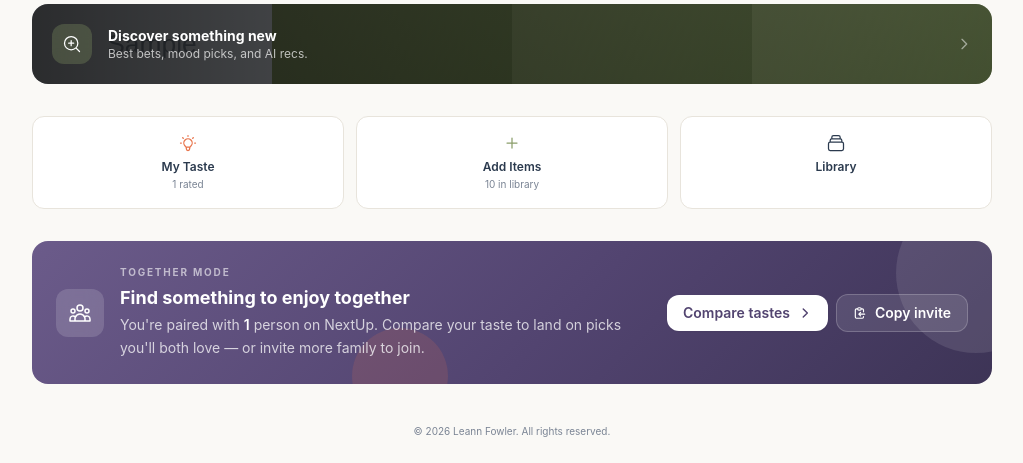
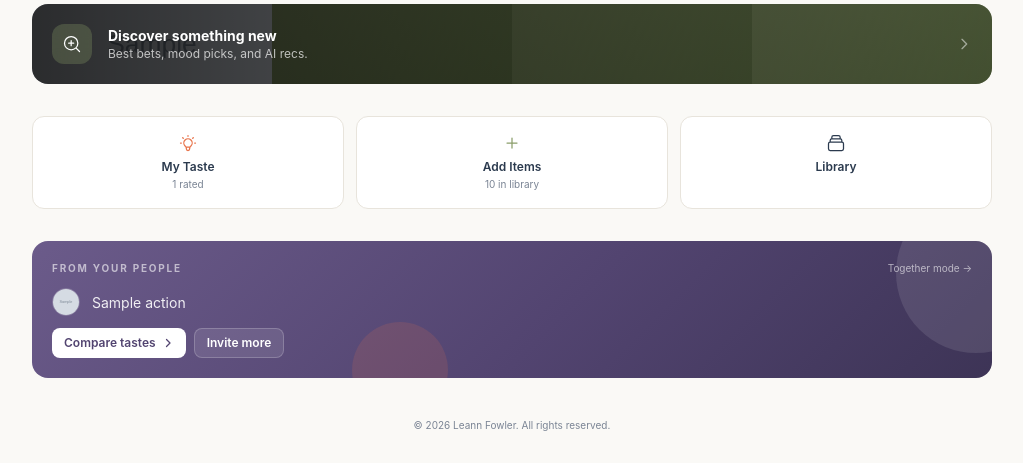
Before and after one commit to klfowler-prog/Rec-app, a FastAPI app: template app/templates/index.html in a window 1280 px wide. Shown: the part 1134-1597 px from the top of the page, without its empty margins (248-1271 px from the left). After the commit the page ends 1565 px from the top, so only its background shows below. Run offline with FastAPI, Linux system fonts and the light colour scheme; the template is opened without the code that fills it: most values are stand-ins (such as "Sample title", 1, 10 or a date in 2020); grey boxes marked "Sample" are stand-in pictures; some libraries are stand-ins or nearby versions.

Commit message:
Together section shows partner activity with taste overlap
Replaces the generic Together Mode pitch with a social feed showing
what partners are rating, queuing, and watching — prioritizing items
where the user and partner have something in common (both queued it,
both rated it, it's in the user's queue). Shows up to 3 highlights
with a "match" badge on overlapping items. Falls back to the invite
CTA when there are no partners or no activity.

Co-Authored-By: Claude Opus 4.6 (1M context) <noreply@anthropic.com>

```diff
--- a/app/templates/index.html
+++ b/app/templates/index.html
@@ -400,33 +400,67 @@
          pre-written sign-up message on the clipboard so the user
          can paste it into any chat/email.
          ============================================================ -->
-    <div class="relative overflow-hidden rounded-2xl min-h-[8rem] transition-all hover:shadow-xl group" style="background: linear-gradient(135deg, #6B5B8A 0%, #524470 55%, #3D3456 100%);">
+    <div class="relative overflow-hidden rounded-2xl transition-all hover:shadow-xl" style="background: linear-gradient(135deg, #6B5B8A 0%, #524470 55%, #3D3456 100%);">
         <div class="absolute top-0 right-0 w-40 h-40 bg-white/10 rounded-full -translate-y-12 translate-x-16 pointer-events-none"></div>
         <div class="absolute bottom-0 left-1/3 w-24 h-24 bg-coral/15 rounded-full translate-y-10 pointer-events-none"></div>
-        <div class="relative z-10 p-5 md:p-6 flex flex-col md:flex-row md:items-center gap-4">
-            <div class="w-12 h-12 rounded-xl bg-white/15 backdrop-blur flex items-center justify-center flex-shrink-0">
-                <svg class="w-6 h-6 text-white" fill="none" stroke="currentColor" viewBox="0 0 24 24"><path stroke-linecap="round" stroke-linejoin="round" stroke-width="1.5" d="M17 20h5v-2a3 3 0 00-5.356-1.857M17 20H7m10 0v-2c0-.656-.126-1.283-.356-1.857M7 20H2v-2a3 3 0 015.356-1.857M7 20v-2c0-.656.126-1.283.356-1.857m0 0a5.002 5.002 0 019.288 0M15 7a3 3 0 11-6 0 3 3 0 016 0zm6 3a2 2 0 11-4 0 2 2 0 014 0zM7 10a2 2 0 11-4 0 2 2 0 014 0z"/></svg>
+        <div class="relative z-10 p-5">
+            {% if together_highlights %}
+            <!-- Social feed from partners -->
+            <div class="flex items-center justify-between mb-3">
+                <p class="text-[10px] text-white/60 uppercase tracking-[0.18em] font-bold">From your people</p>
+                <a href="/together" class="text-[10px] text-white/60 hover:text-white transition-base">Together mode &rarr;</a>
             </div>
-            <div class="flex-1 min-w-0 text-white">
-                <p class="text-[10px] text-white/60 uppercase tracking-[0.18em] font-bold mb-1">Together mode</p>
-                {% if together_partner_count == 0 %}
-                <p class="text-base md:text-lg font-bold">Invite your people to unlock Together mode</p>
-                <p class="text-sm text-white/75 leading-relaxed mt-0.5">Together finds movies, shows, and books everyone will love — but it needs your friends and family on NextUp first. Share the link and I'll add them for access.</p>
-                {% else %}
-                <p class="text-base md:text-lg font-bold">Find something to enjoy together</p>
-                <p class="text-sm text-white/75 leading-relaxed mt-0.5">You're paired with <span class="font-semibold text-white">{{ together_partner_count }}</span> {% if together_partner_count == 1 %}person{% else %}people{% endif %} on NextUp. Compare your taste to land on picks you'll both love — or invite more family to join.</p>
-                {% endif %}
+            <div class="space-y-2.5 mb-3">
+                {% for h in together_highlights %}
+                <div class="flex items-center gap-3">
+                    {% if h.partner_picture %}
+                    <img src="{{ h.partner_picture }}" alt="" class="w-7 h-7 rounded-full flex-shrink-0 border border-white/20">
+                    {% else %}
+                    <div class="w-7 h-7 rounded-full bg-white/15 flex items-center justify-center flex-shrink-0 text-white text-xs font-bold">{{ h.partner_name[0] }}</div>
+                    {% endif %}
+                    <p class="text-sm text-white/90 leading-snug flex-1">{{ h.action }}{% if h.has_overlap %} <span class="text-coral text-[10px] font-bold align-middle">match</span>{% endif %}</p>
+                </div>
+                {% endfor %}
             </div>
-            <div class="flex flex-col sm:flex-row md:flex-col lg:flex-row items-stretch md:items-center gap-2 flex-shrink-0">
-                <a href="/together" class="flex items-center justify-center gap-2 px-4 py-2 bg-white text-[#524470] rounded-xl text-sm font-semibold hover:bg-cream hover:scale-[1.03] active:scale-95 transition-base shadow-sm whitespace-nowrap">
-                    {% if together_partner_count == 0 %}Open Together{% else %}Compare tastes{% endif %}
-                    <svg class="w-3.5 h-3.5" fill="none" stroke="currentColor" viewBox="0 0 24 24"><path stroke-linecap="round" stroke-linejoin="round" stroke-width="2.5" d="M9 5l7 7-7 7"/></svg>
+            <div class="flex gap-2">
+                <a href="/together" class="flex items-center justify-center gap-1.5 px-3 py-1.5 bg-white text-[#524470] rounded-lg text-xs font-semibold hover:bg-cream transition-base">
+                    Compare tastes
+                    <svg class="w-3 h-3" fill="none" stroke="currentColor" viewBox="0 0 24 24"><path stroke-linecap="round" stroke-linejoin="round" stroke-width="2.5" d="M9 5l7 7-7 7"/></svg>
                 </a>
-                <button type="button" onclick="copyTogetherInvite(this)" class="flex items-center justify-center gap-2 px-4 py-2 bg-white/10 hover:bg-white/20 text-white rounded-xl text-sm font-semibold transition-base whitespace-nowrap border border-white/20">
-                    <svg class="w-3.5 h-3.5" fill="none" stroke="currentColor" viewBox="0 0 24 24"><path stroke-linecap="round" stroke-linejoin="round" stroke-width="2" d="M8 5H6a2 2 0 00-2 2v12a2 2 0 002 2h10a2 2 0 002-2v-1M8 5a2 2 0 002 2h2a2 2 0 002-2M8 5a2 2 0 012-2h2a2 2 0 012 2m0 0h2a2 2 0 012 2v3m2 4H10m0 0l3-3m-3 3l3 3"/></svg>
+                <button type="button" onclick="copyTogetherInvite(this)" class="flex items-center justify-center gap-1.5 px-3 py-1.5 bg-white/10 hover:bg-white/20 text-white rounded-lg text-xs font-semibold transition-base border border-white/20">
+                    <span data-copy-label>Invite more</span>
+                </button>
+            </div>
+            {% elif together_partner_count == 0 %}
+            <!-- No partners yet -->
+            <div class="flex items-center gap-4">
+                <div class="w-10 h-10 rounded-xl bg-white/15 backdrop-blur flex items-center justify-center flex-shrink-0">
+                    <svg class="w-5 h-5 text-white" fill="none" stroke="currentColor" viewBox="0 0 24 24"><path stroke-linecap="round" stroke-linejoin="round" stroke-width="1.5" d="M17 20h5v-2a3 3 0 00-5.356-1.857M17 20H7m10 0v-2c0-.656-.126-1.283-.356-1.857M7 20H2v-2a3 3 0 015.356-1.857M7 20v-2c0-.656.126-1.283.356-1.857m0 0a5.002 5.002 0 019.288 0M15 7a3 3 0 11-6 0 3 3 0 016 0zm6 3a2 2 0 11-4 0 2 2 0 014 0zM7 10a2 2 0 11-4 0 2 2 0 014 0z"/></svg>
+                </div>
+                <div class="flex-1 text-white">
+                    <p class="text-sm font-bold">Invite your people</p>
+                    <p class="text-xs text-white/70">Together mode finds picks everyone will love.</p>
+                </div>
+                <button type="button" onclick="copyTogetherInvite(this)" class="flex items-center gap-1.5 px-3 py-1.5 bg-white text-[#524470] rounded-lg text-xs font-semibold hover:bg-cream transition-base whitespace-nowrap">
                     <span data-copy-label>Copy invite</span>
                 </button>
             </div>
+            {% else %}
+            <!-- Partners exist but no highlights — generic CTA -->
+            <div class="flex items-center gap-4">
+                <div class="w-10 h-10 rounded-xl bg-white/15 backdrop-blur flex items-center justify-center flex-shrink-0">
+                    <svg class="w-5 h-5 text-white" fill="none" stroke="currentColor" viewBox="0 0 24 24"><path stroke-linecap="round" stroke-linejoin="round" stroke-width="1.5" d="M17 20h5v-2a3 3 0 00-5.356-1.857M17 20H7m10 0v-2c0-.656-.126-1.283-.356-1.857M7 20H2v-2a3 3 0 015.356-1.857M7 20v-2c0-.656.126-1.283.356-1.857m0 0a5.002 5.002 0 019.288 0M15 7a3 3 0 11-6 0 3 3 0 016 0zm6 3a2 2 0 11-4 0 2 2 0 014 0zM7 10a2 2 0 11-4 0 2 2 0 014 0z"/></svg>
+                </div>
+                <div class="flex-1 text-white">
+                    <p class="text-sm font-bold">Together mode</p>
+                    <p class="text-xs text-white/70">{{ together_partner_count }} {% if together_partner_count == 1 %}person{% else %}people{% endif %} on NextUp with you.</p>
+                </div>
+                <a href="/together" class="flex items-center gap-1.5 px-3 py-1.5 bg-white text-[#524470] rounded-lg text-xs font-semibold hover:bg-cream transition-base whitespace-nowrap">
+                    Compare tastes
+                    <svg class="w-3 h-3" fill="none" stroke="currentColor" viewBox="0 0 24 24"><path stroke-linecap="round" stroke-linejoin="round" stroke-width="2.5" d="M9 5l7 7-7 7"/></svg>
+                </a>
+            </div>
+            {% endif %}
         </div>
     </div>
 
```
Also changed, not shown: app/routers/pages.py (+93 -0 lines).
